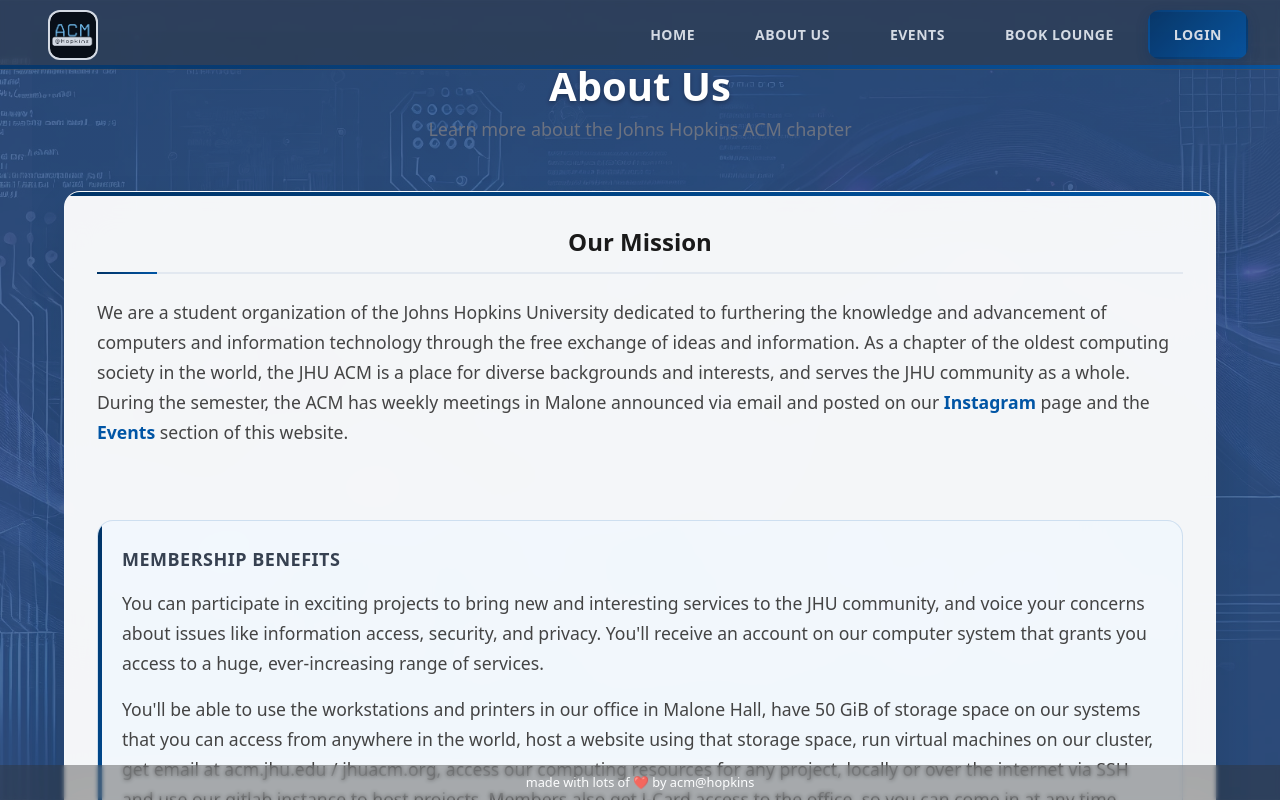
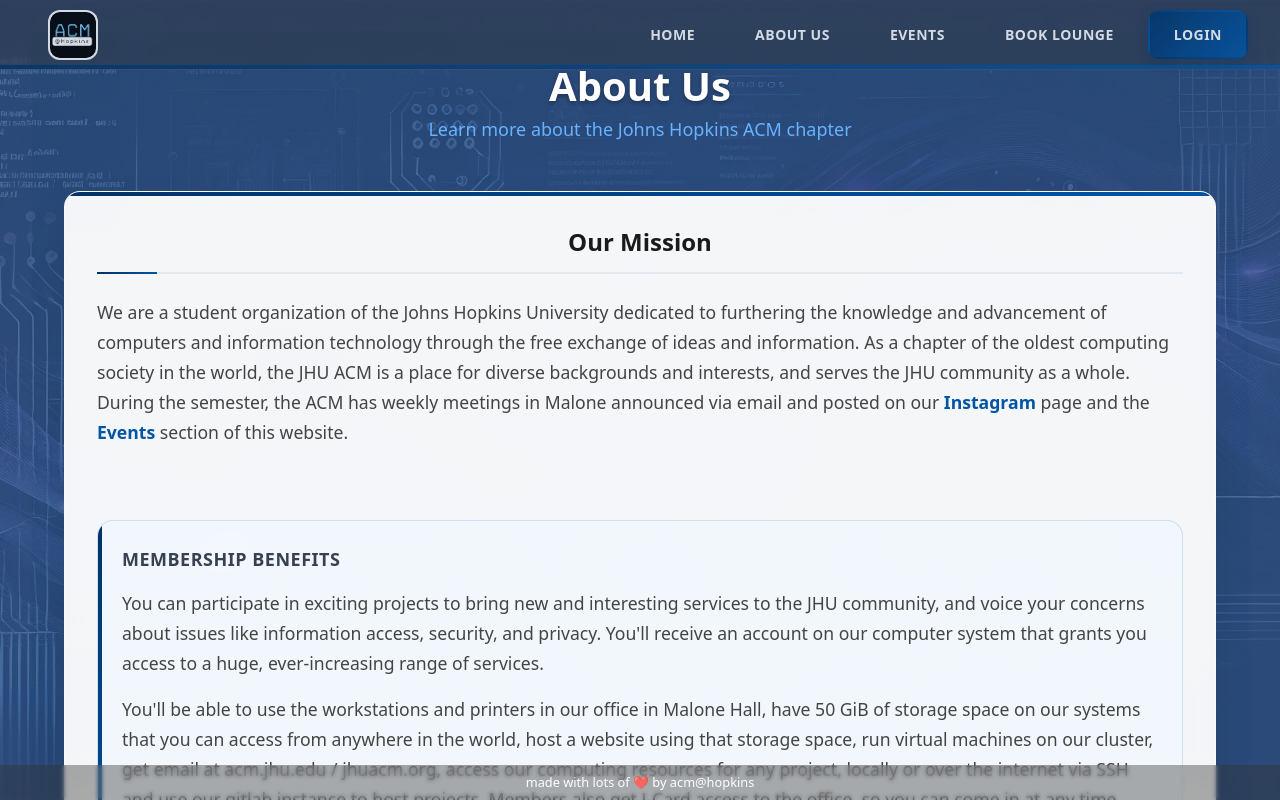
Before and after one commit to ye-spencer/ACMWebsitePort, a React (Vite) app in the folder acm_website/: page /about in a window 1280 px wide. Shown: the top 800 px of the page. Built offline with nearby package versions, Linux system fonts and the light colour scheme; no server answers.

Commit message:
improve subtitle readability

```diff
--- a/acm_website/src/styles/Pages.css
+++ b/acm_website/src/styles/Pages.css
@@ -36,7 +36,7 @@
 
 .page-subtitle {
   font-size: 1.125rem;
-  color: #6b7280;
+  color: #66b3ff;
   font-weight: 400;
 }
 
```
